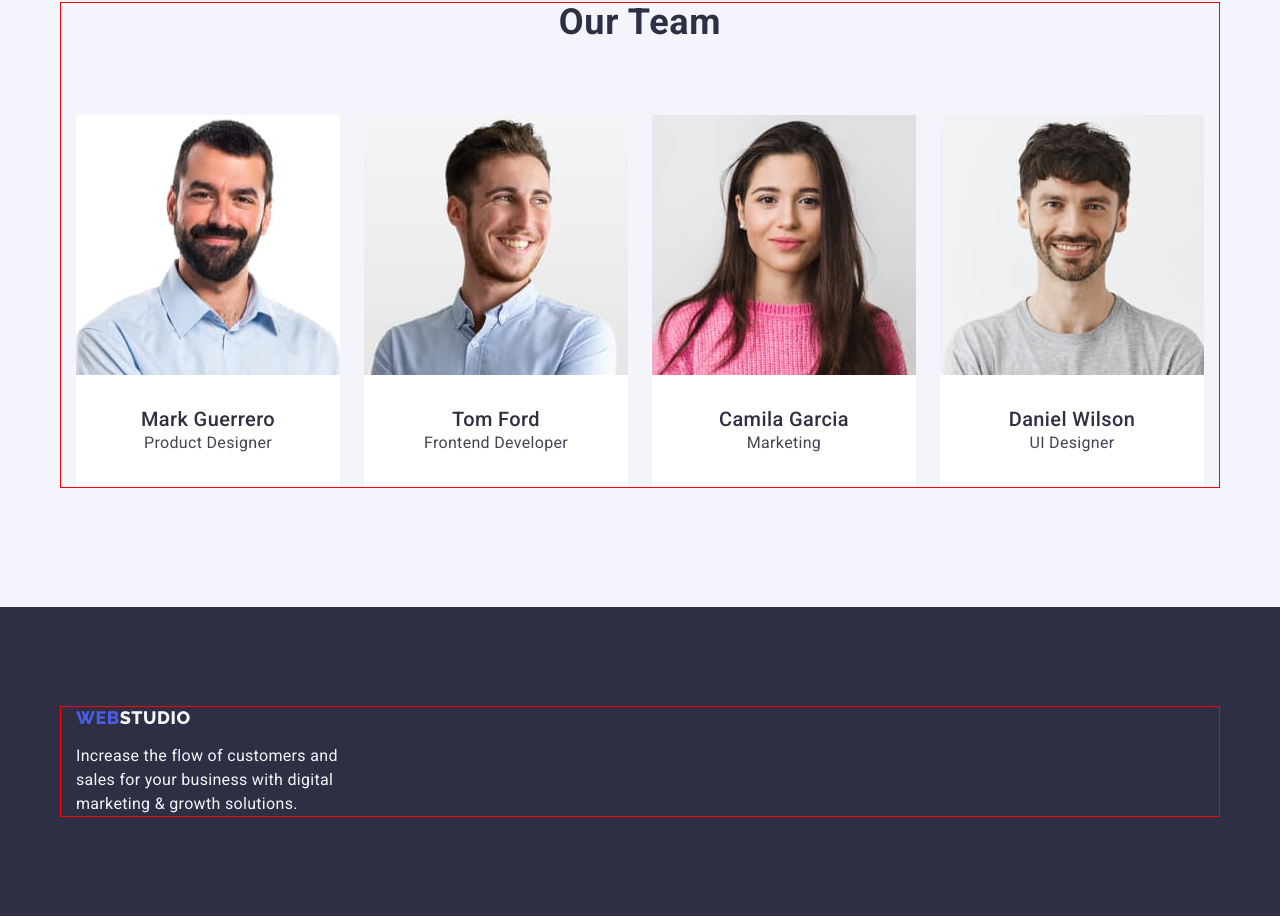
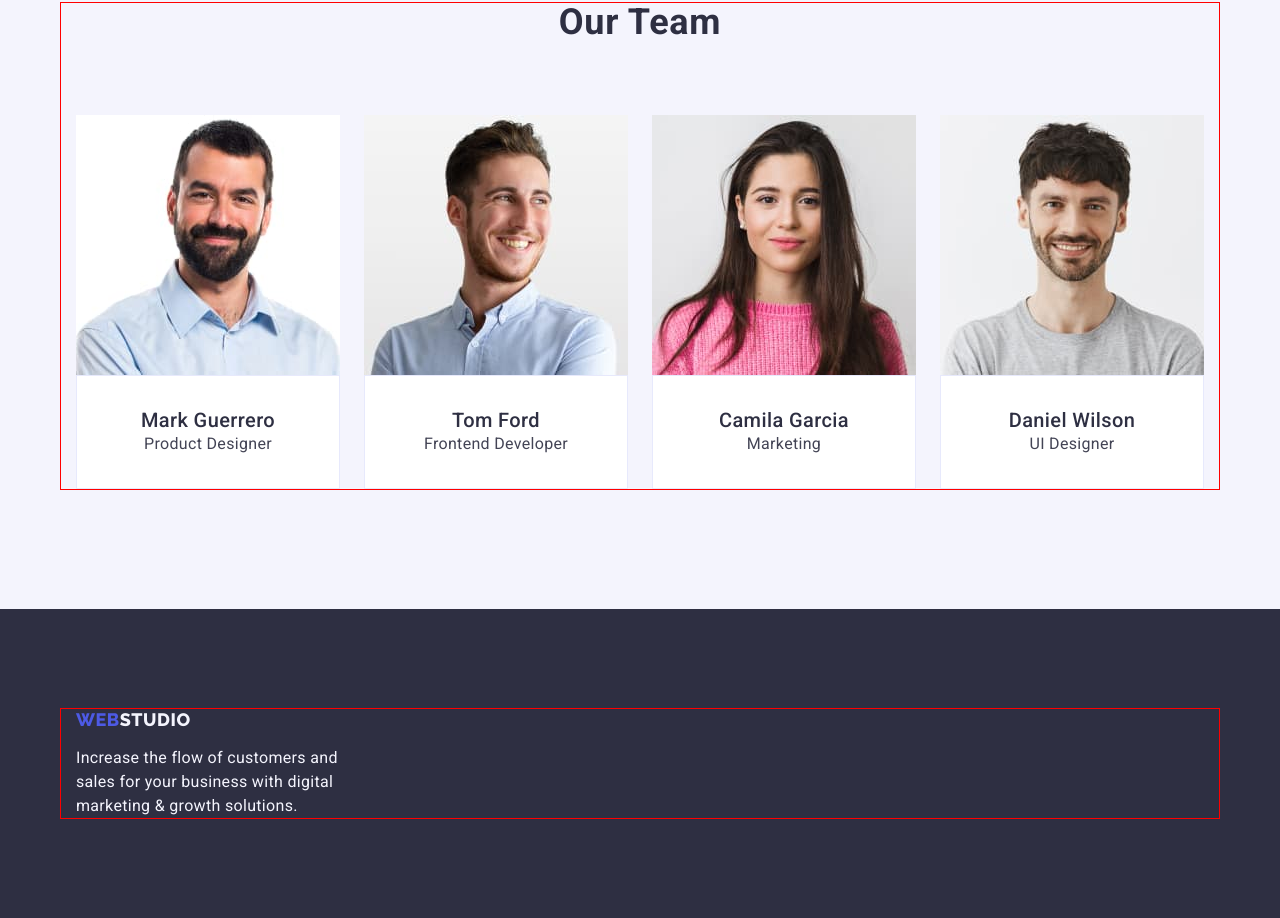
Before and after one commit to Artchem/goit-markup-hw-03, a plain HTML site: page index.html in a window 1280 px wide. Shown: the part 1690-2608 px from the top of the page. Drawn offline with nearby package versions, Linux system fonts and the light colour scheme.

Commit message:
Бордер в портфоліо

```diff
--- a/css/style.css
+++ b/css/style.css
@@ -374,7 +374,6 @@ NAVY BLUE #2E2F42*/
   display: flex;
   flex-wrap: wrap;
 }
-
 .project-card:not(:nth-child(3n)) {
   margin-right: 24px;
 }
@@ -388,6 +387,7 @@ NAVY BLUE #2E2F42*/
 .card-content {
   padding-top: 32px;
   padding-bottom: 32px;
+  border: 1px solid #e7e9fc;
 }
 .portfolio-title {
   margin-bottom: 8px;
```
